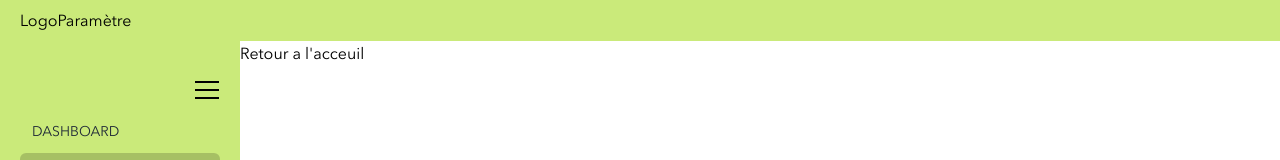
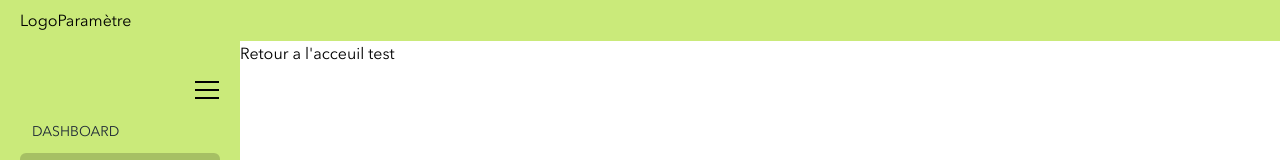
Before and after one commit to Wacil23/msp, a Next.js app in the folder frontend/: page /dashboard in a window 1280 px wide. Shown: the top 160 px of the page. Built offline with nearby package versions, Linux system fonts and the light colour scheme.

Commit message:
test pre commit

```diff
--- a/frontend/src/app/(dashboard)/dashboard/page.tsx
+++ b/frontend/src/app/(dashboard)/dashboard/page.tsx
@@ -2,7 +2,7 @@ import Link from "next/link";
 import React from "react";
 
 const Dashboard = () => {
-  return <Link href={"/"}>Retour a l'acceuil</Link>;
+  return <Link href={"/"}>Retour a l'acceuil test</Link>;
 };
 
 export default Dashboard;
```
